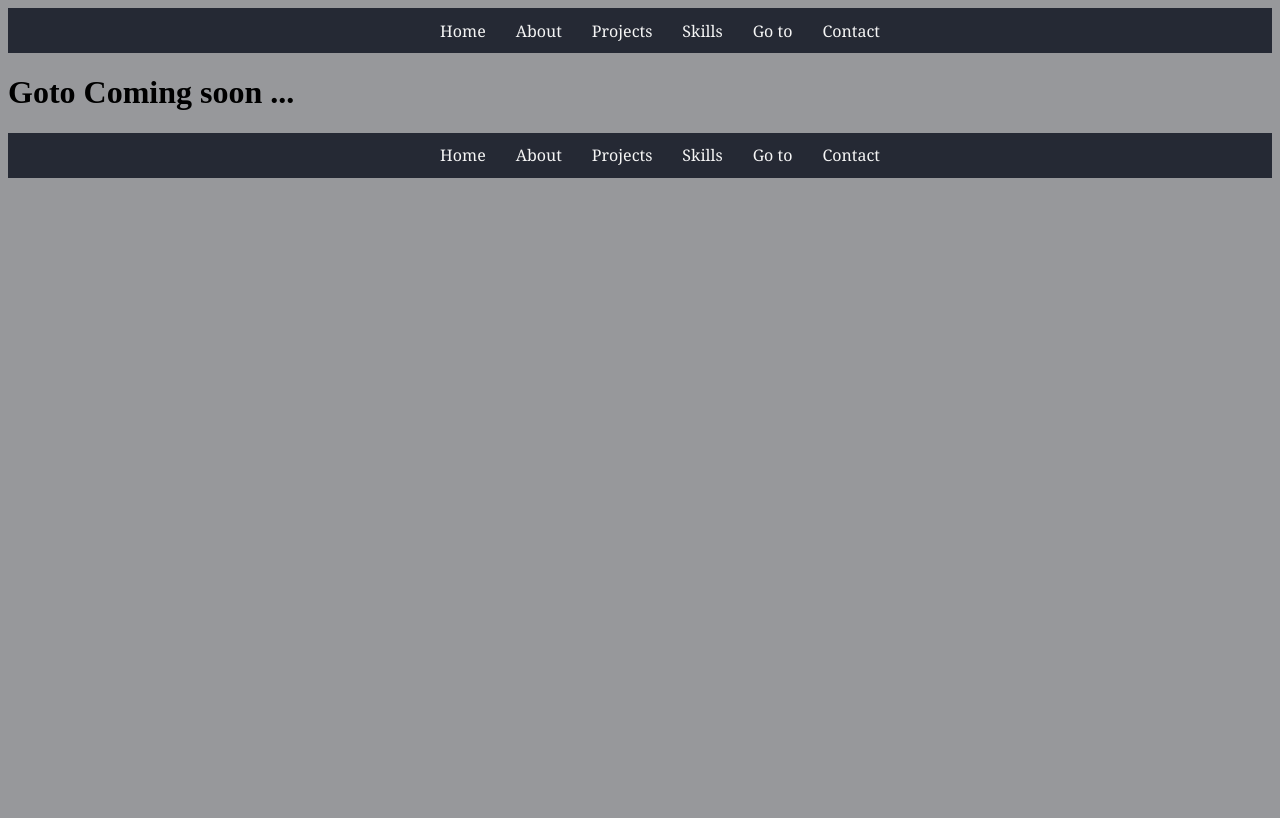
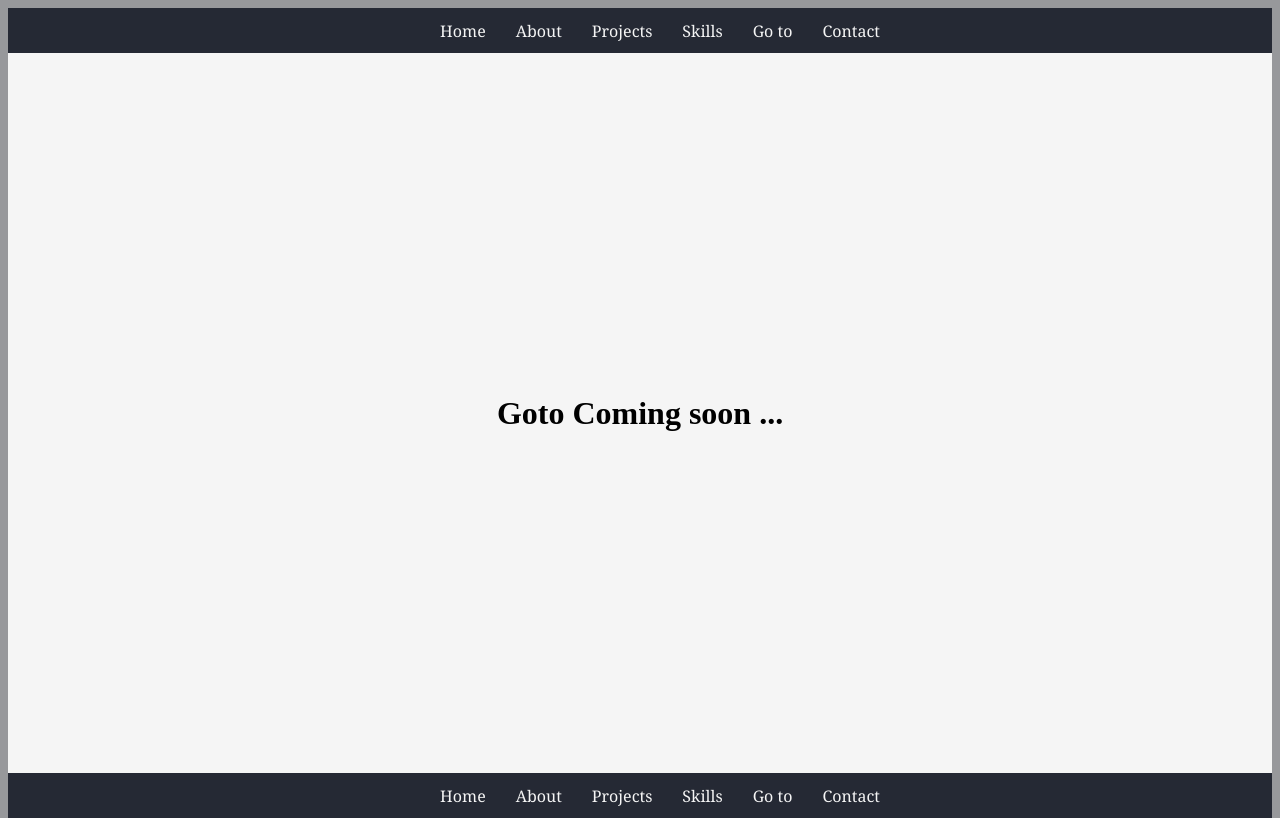
Before and after one commit to thiernodiallo222/thiernodiallo222, a React (Create React App) app: page /go-to in a window 1280 px wide. Built offline with nearby package versions, Linux system fonts and the light colour scheme.

Commit message:
regular commits

```diff
--- a/src/children/children.scss
+++ b/src/children/children.scss
@@ -244,7 +244,8 @@ height: 90vh;
 display: flex;
 justify-content: center;
 align-items: center;
-}
+
+};
 
 // goto page design
 .goto-page{
@@ -253,4 +254,5 @@ height: 90vh;
 display: flex;
 justify-content: center;
 align-items: center;
+
 }
--- a/src/components/Goto.js
+++ b/src/components/Goto.js
@@ -1,14 +1,14 @@
 import React from 'react'
 import './components.scss';
-import GotoCard from '../greatChildren/GotoCard';
+import GotoChild from '../children/GotoChild';
 import NavBar from './NavBar';
 import Footer from './Footer';
 
 const Goto = () => {
     return (
-        <div className="goto-big-page" >
+        <div >
             <NavBar />
-            <GotoCard />
+            <GotoChild />
             <Footer />
         </div>
     )
--- a/src/components/components.scss
+++ b/src/components/components.scss
@@ -34,6 +34,4 @@ display: flex;
 flex-direction: column;
 width: 100%;
 height: 100vh;
-
-
 }
--- a/src/style.scss
+++ b/src/style.scss
@@ -1,4 +1,5 @@
 .app{
-     background: rgb(151,152,155);
+    //  background: rgb(151,152,155);
     height: max-content;
+    background: whitesmoke;
 }
```
Also changed, not shown: src/greatChildren/greatChildren.scss (deleted, +0 -7 lines), src/children/GotoChild.js (line endings or trailing spaces).
